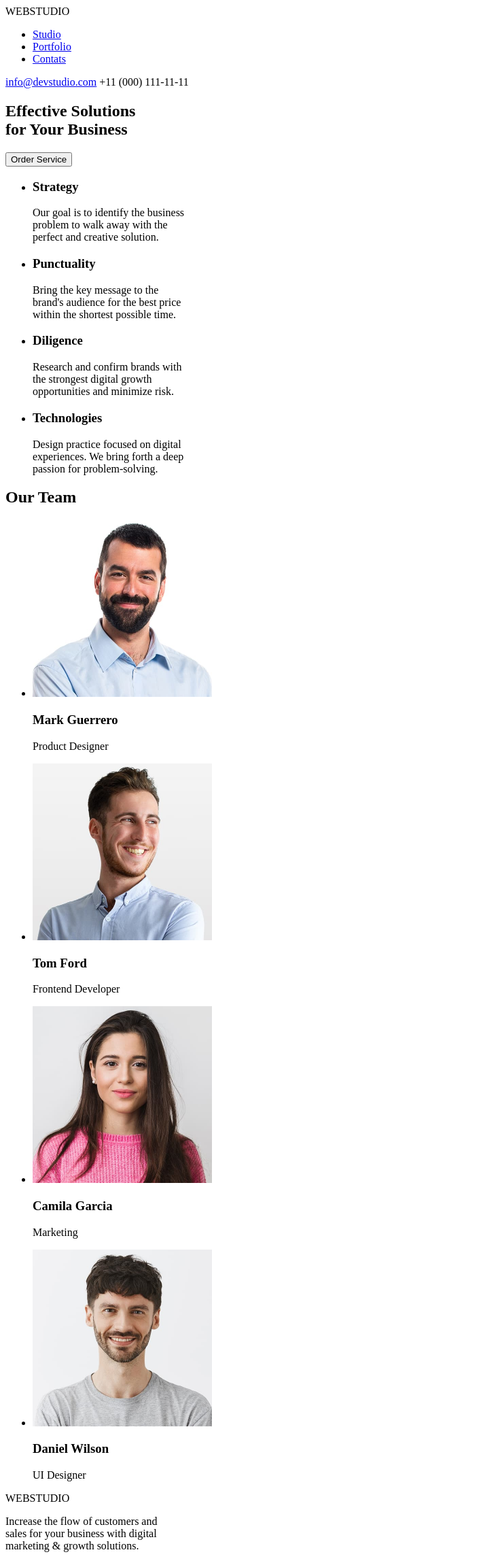
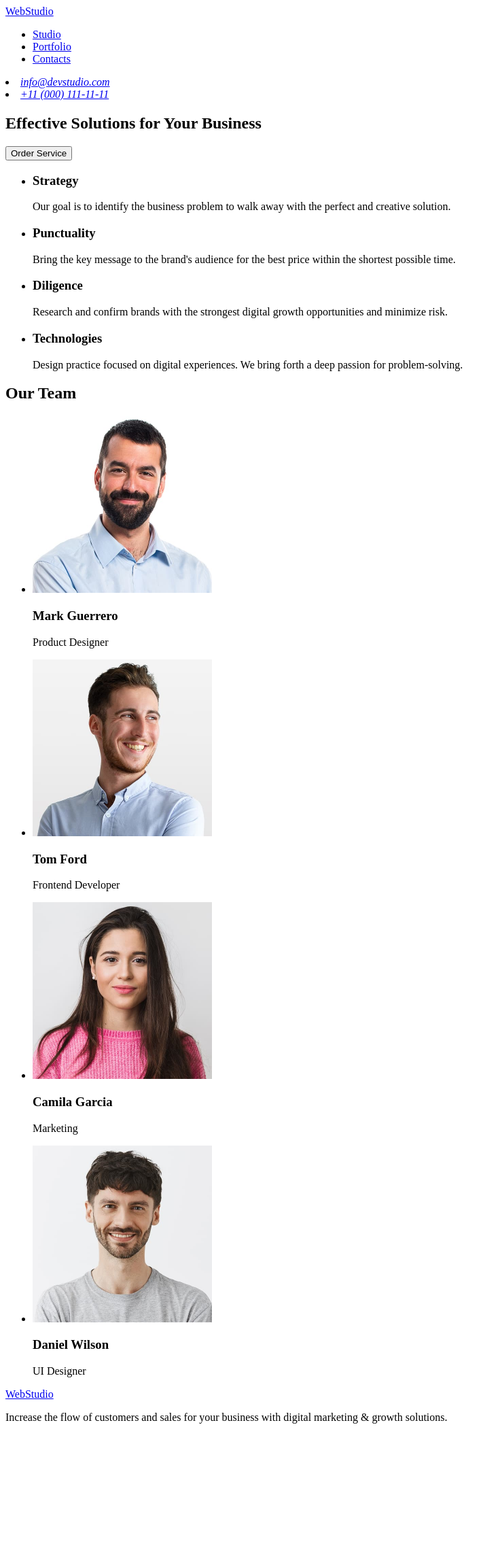
Before and after one commit to MishaHuzar/goit-markup-hw-01, a plain HTML site: page index.html in a window 1280 px wide. Shown: the whole page at 68% size, without its empty margins (0-736 px from the left). After the commit the page ends 2110 px from the top, so only its background shows below. Drawn offline with Linux system fonts and the light colour scheme.

Commit message:
homework01-recommit

```diff
--- a/index.html
+++ b/index.html
@@ -7,53 +7,44 @@
 </head>
 <body>
     <header>
-        <div>
-            <div><span>WEB</span><span>STUDIO</span></div>
             <nav>
+                <a href="./index.html">WebStudio</a>
                 <ul>
                     <li><a href="#">Studio</a></li>
                     <li><a href="#">Portfolio</a></li>
-                    <li><a href="#">Contats</a></li>
+                    <li><a href="#">Contacts</a></li>
                 </ul>
             </nav>
-            <div>
-                <a href="mailto:info@devstudio.com">info@devstudio.com</a>
-                <span>+11 (000) 111-11-11</span>
-            </div>
-        </div>
+                <address>
+                    <li><a href="mailto:info@devstudio.com">info@devstudio.com</a></li>
+                    <li><a href="tel:+110001111111">+11 (000) 111-11-11</a></li>
+                </address>
     </header>
 
     <main>
         <section>
-            <h1>Effective Solutions<br>for Your Business</h1>
+            <h1>Effective Solutions for Your Business</h1>
             <button type="button">Order Service</button>
         </section>
 
         <section>
+            <h2 hidden>111</h2>
             <ul>
                 <li>
-                    <div>
                         <h3>Strategy</h3>
-                        <p>Our goal is to identify the business<br>problem to walk away with the<br> perfect and creative solution.</p>
-                    </div>
+                        <p>Our goal is to identify the business problem to walk away with the perfect and creative solution.</p>
                 </li>
                 <li>
-                    <div>
                         <h3>Punctuality</h3>
-                        <p>Bring the key message to the<br> brand's audience for the best price<br> within the shortest possible time.</p>
-                    </div>
+                        <p>Bring the key message to the brand's audience for the best price within the shortest possible time.</p>
                 </li>
                 <li>
-                    <div>
                         <h3>Diligence</h3>
-                        <p>Research and confirm brands with<br> the strongest digital growth<br> opportunities and minimize risk.</p>
-                    </div>
+                        <p>Research and confirm brands with the strongest digital growth opportunities and minimize risk.</p>
                 </li>
                 <li>
-                    <div>
                         <h3>Technologies</h3>
-                        <p>Design practice focused on digital<br> experiences. We bring forth a deep<br> passion for problem-solving.</p>
-                    </div>
+                        <p>Design practice focused on digital experiences. We bring forth a deep passion for problem-solving.</p>
                 </li>
             </ul>
         </section>
@@ -62,41 +53,32 @@
             <h2>Our Team</h2>
             <ul>
                 <li>
-                    <div>
-                        <img src="images/mark.jpg" width="264" height="260" alt="Mark">
+                        <img src="./images/mark.jpg" width="264" height="260" alt="Mark">
                         <h3>Mark Guerrero</h3>
                         <p>Product Designer</p>
-                    </div>
                 </li>
                 <li>
-                    <div>
-                        <img src="images/tom.jpg" width="264" height="260" alt="Tom">
+                        <img src="./images/tom.jpg" width="264" height="260" alt="Tom">
                         <h3>Tom Ford</h3>
                         <p>Frontend Developer</p>
-                    </div>
                 </li>
                 <li>
-                    <div>
-                        <img src="images/camila.jpg" width="264" height="260" alt="Camila">
+                        <img src="./images/camila.jpg" width="264" height="260" alt="Camila">
                         <h3>Camila Garcia</h3>
                         <p>Marketing</p>
-                    </div>
                 </li>
                 <li>
-                    <div>
-                        <img src="images/daniel.jpg" width="264" height="260" alt="Daniel">
+                        <img src="./images/daniel.jpg" width="264" height="260" alt="Daniel">
                         <h3>Daniel Wilson</h3>
                         <p>UI Designer</p>
-                    </div>
                 </li>
             </ul>
         </section>
     </main>
 
     <footer>
-        <div>
-            <div><span>WEB</span><span>STUDIO</span></div>
-            <p>Increase the flow of customers and<br> sales for your business with digital<br> marketing & growth solutions.</p>
+            <a href="./index.html">WebStudio</a>
+            <p>Increase the flow of customers and sales for your business with digital marketing & growth solutions.</p>
         </div>
     </footer>
 </body>
```
